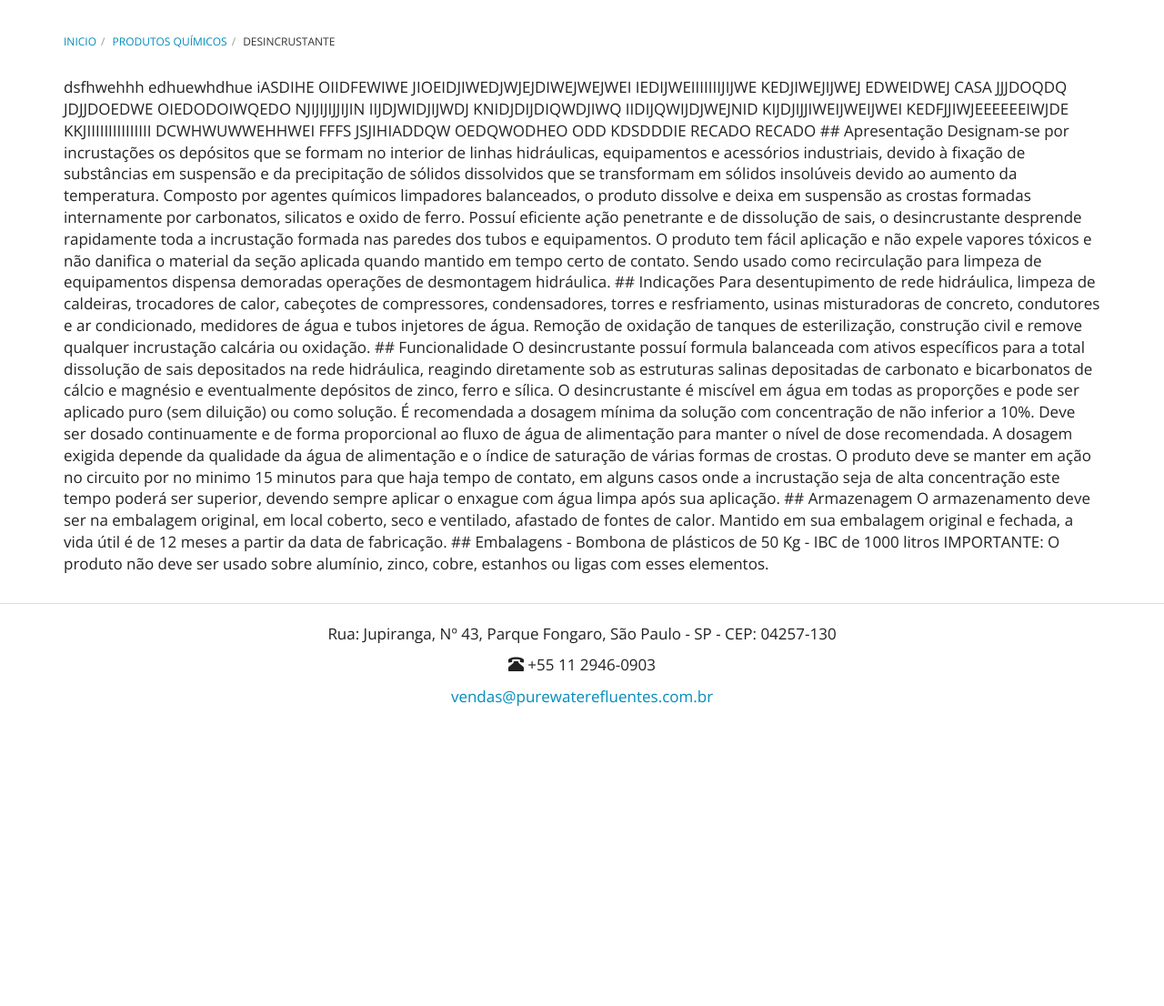
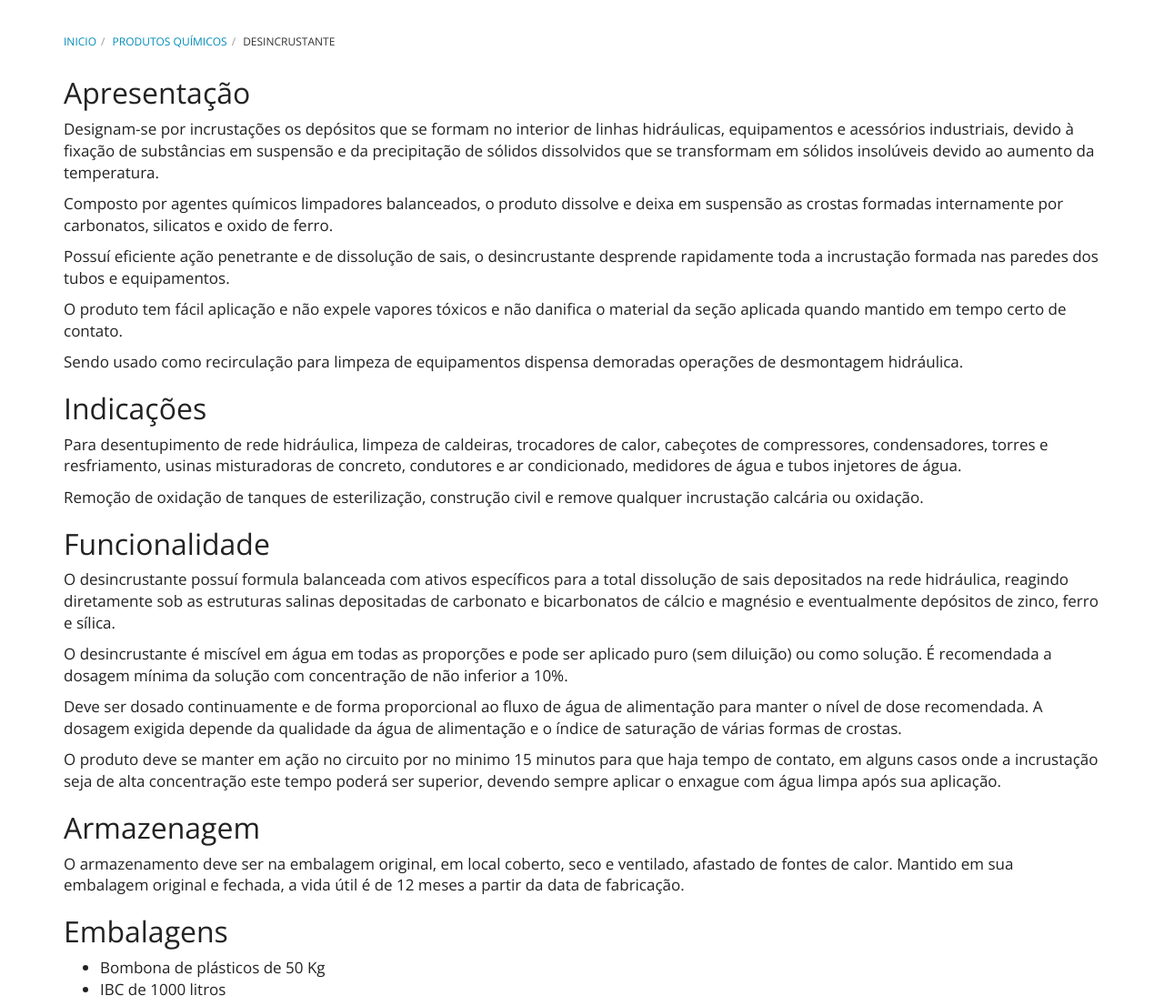
Before and after one commit to purewaterefluentes/purewaterefluentes.github.io, a Jekyll site: the page built from produtos/desincrustante.md, in a window 1280 px wide and 1400 px high. Shown: the part 294-1400 px from the top of the window at 91% size. Built offline with Jekyll 4.4.1, drawn with Linux system fonts in a browser that asks for light colours; nearby versions of some CDN libraries; library files that are not in the unit come from our copies; some of the changed text lies outside the part shown.

Commit message:
Update desincrustante.md

```diff
--- a/produtos/desincrustante.md
+++ b/produtos/desincrustante.md
@@ -4,11 +4,6 @@ pageTitle: Desincrustante
 title: Desincrustante
 subtitle: AQUA-DSF400
 ---
-
-
-<p style="justify">
-
-dsfhwehhh edhuewhdhue iASDIHE OIIDFEWIWE JIOEIDJIWEDJWJEJDIWEJWEJWEI IEDIJWEIIIIIIIJIJWE KEDJIWEJIJWEJ EDWEIDWEJ   CASA JJJDOQDQ JDJJDOEDWE OIEDODOIWQEDO NJIJIJIJJIJIN IIJDJWIDJIJWDJ KNIDJDIJDIQWDJIWQ IIDIJQWIJDJWEJNID KIJDJIJJIWEIJWEIJWEI KEDFJJIWJEEEEEEIWJDE KKJIIIIIIIIIIIIIII DCWHWUWWEHHWEI FFFS   JSJIHIADDQW OEDQWODHEO ODD  KDSDDDIE     RECADO RECADO
 
 ## Apresentação
 
```
